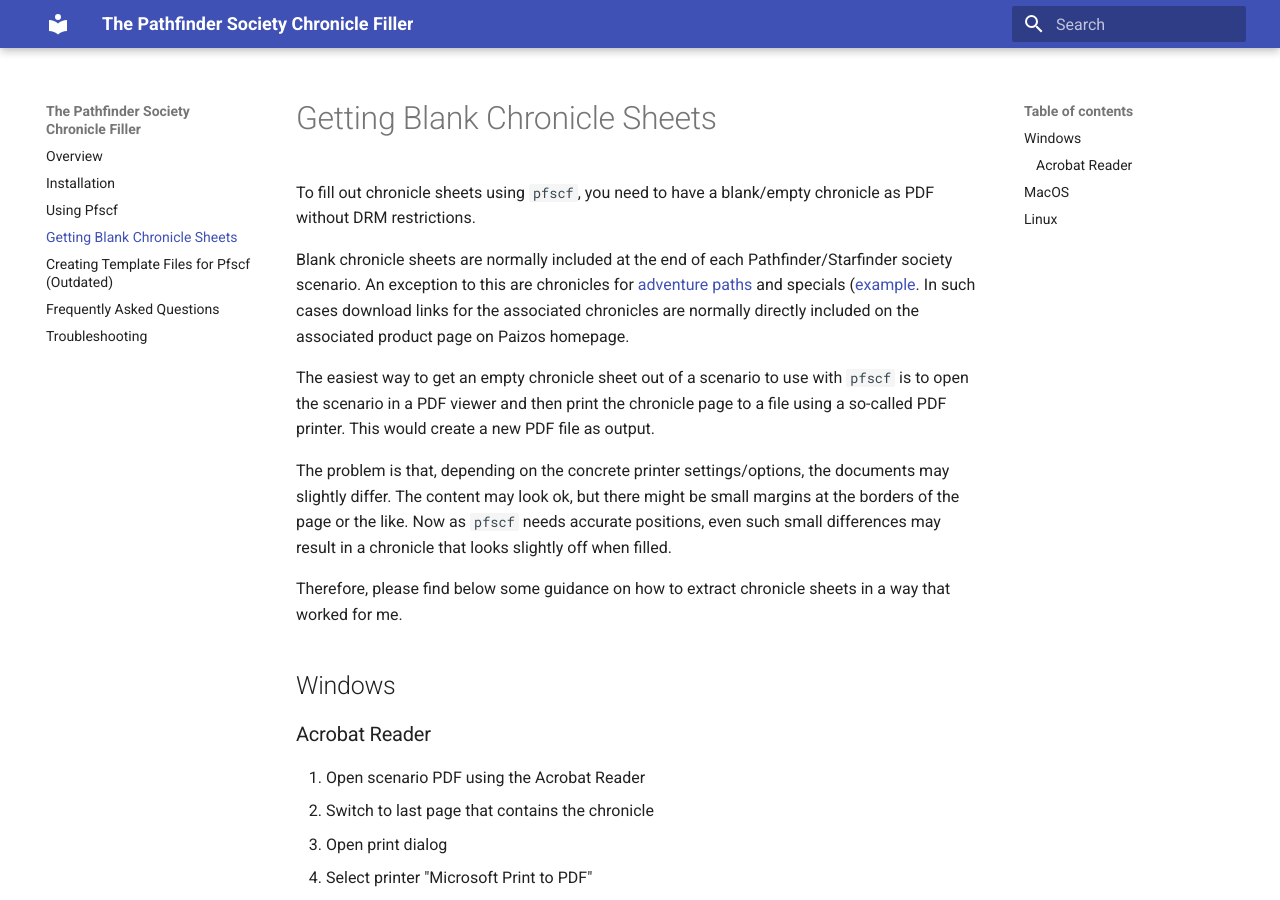
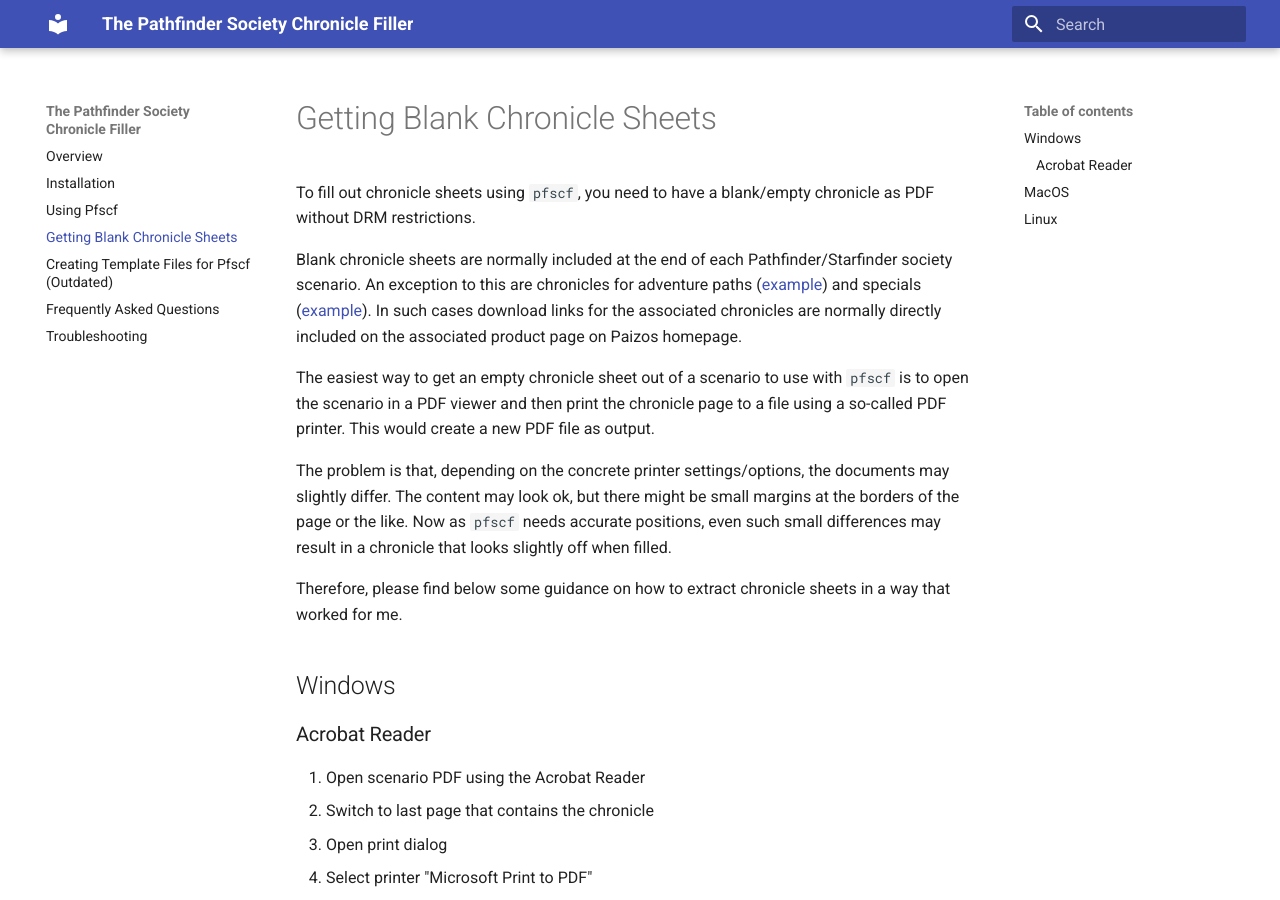
Before and after one commit to Blesmol/pfscf, an MkDocs documentation site: the page built from docs/extraction.md, in a window 1280 px wide and 900 px high. Built offline with MkDocs 1.6.1 and Material for MkDocs 9.7.7, drawn with Linux system fonts in a browser that asks for light colours.

Commit message:
doc: minor corrections

```diff
--- a/docs/extraction.md
+++ b/docs/extraction.md
@@ -2,7 +2,7 @@
 
 To fill out chronicle sheets using `pfscf`, you need to have a blank/empty chronicle as PDF without DRM restrictions.
 
-Blank chronicle sheets are normally included at the end of each Pathfinder/Starfinder society scenario. An exception to this are chronicles for [adventure paths](https://paizo.com/store/pathfinder/adventures/adventurePath/ageOfAshes) and specials ([example](https://paizo.com/products/btq023hy/discuss?Pathfinder-Adventure-Little-Trouble-in-Big-Absalom). In such cases download links for the associated chronicles are normally directly included on the associated product page on Paizos homepage.
+Blank chronicle sheets are normally included at the end of each Pathfinder/Starfinder society scenario. An exception to this are chronicles for adventure paths ([example](https://paizo.com/store/pathfinder/adventures/adventurePath/ageOfAshes)) and specials ([example](https://paizo.com/products/btq023hy/discuss?Pathfinder-Adventure-Little-Trouble-in-Big-Absalom)). In such cases download links for the associated chronicles are normally directly included on the associated product page on Paizos homepage.
 
 The easiest way to get an empty chronicle sheet out of a scenario to use with `pfscf` is to open the scenario in a PDF viewer and then print the chronicle page to a file using a so-called PDF printer. This would create a new PDF file as output.
 
```
Also changed, not shown: docs/templates.md (+1 -0 lines), docs/usage.md (+5 -1 lines).
